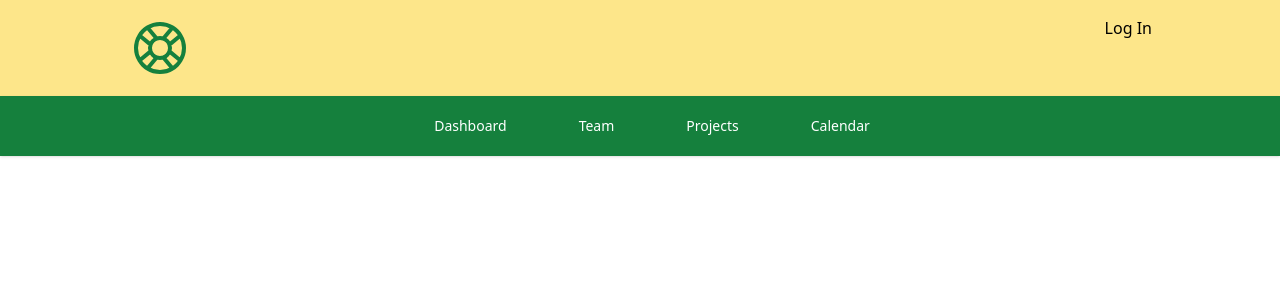
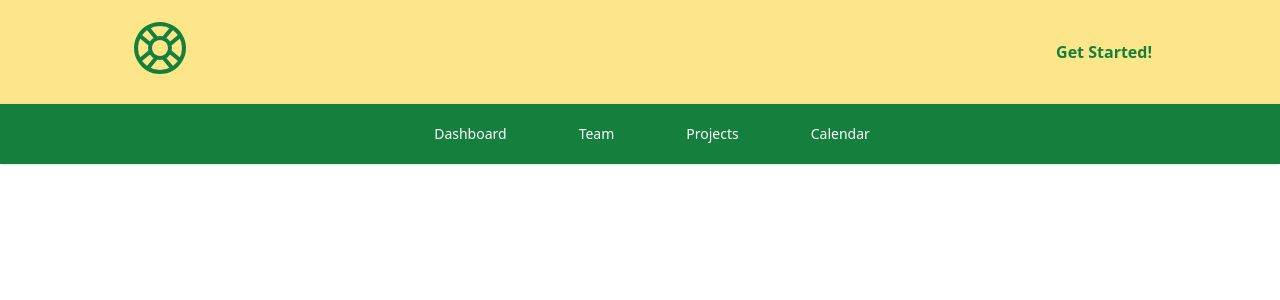
Before and after one commit to mohammed-alialhassan/figurenow, a Next.js app in the folder client/: page /new in a window 1280 px wide. Shown: the top 300 px of the page. Built offline with nearby package versions, Linux system fonts and the light colour scheme.

Commit message:
Prototype version of navbar completed (mobile and desktop)

```diff
--- a/client/components/Navbar.js
+++ b/client/components/Navbar.js
@@ -27,18 +27,21 @@ export default function Navbar() {
             <svg xmlns="http://www.w3.org/2000/svg" fill="none" viewBox="0 0 24 24" strokeWidth={1.5} stroke="currentColor" className="w-16 h-16 stroke-green-700">
   <path strokeLinecap="round" strokeLinejoin="round" d="M16.712 4.33a9.027 9.027 0 011.652 1.306c.51.51.944 1.064 1.306 1.652M16.712 4.33l-3.448 4.138m3.448-4.138a9.014 9.014 0 00-9.424 0M19.67 7.288l-4.138 3.448m4.138-3.448a9.014 9.014 0 010 9.424m-4.138-5.976a3.736 3.736 0 00-.88-1.388 3.737 3.737 0 00-1.388-.88m2.268 2.268a3.765 3.765 0 010 2.528m-2.268-4.796a3.765 3.765 0 00-2.528 0m4.796 4.796c-.181.506-.475.982-.88 1.388a3.736 3.736 0 01-1.388.88m2.268-2.268l4.138 3.448m0 0a9.027 9.027 0 01-1.306 1.652c-.51.51-1.064.944-1.652 1.306m0 0l-3.448-4.138m3.448 4.138a9.014 9.014 0 01-9.424 0m5.976-4.138a3.765 3.765 0 01-2.528 0m0 0a3.736 3.736 0 01-1.388-.88 3.737 3.737 0 01-.88-1.388m2.268 2.268L7.288 19.67m0 0a9.024 9.024 0 01-1.652-1.306 9.027 9.027 0 01-1.306-1.652m0 0l4.138-3.448M4.33 16.712a9.014 9.014 0 010-9.424m4.138 5.976a3.765 3.765 0 010-2.528m0 0c.181-.506.475-.982.88-1.388a3.736 3.736 0 011.388-.88m-2.268 2.268L4.33 7.288m6.406 1.18L7.288 4.33m0 0a9.024 9.024 0 00-1.652 1.306A9.025 9.025 0 004.33 7.288" />
 </svg>
-    <a href='/login'> Log In</a>
+<div className='py-6 flex justify-between'>
+    <a href='/register' className='text-green-700 font-semibold hover:text-amber-400'> Get Started!</a>
+</div>
+
 </div>
 
         </div>
         <div className="mx-auto py-8 sm:py-3 sm:px-4 lg:px-2 bg-green-700 shadow">
             <div className="sm:hidden block px-6 flex justify-between">
-            <svg xmlns="http://www.w3.org/2000/svg" fill="none" viewBox="0 0 24 24" strokeWidth={1.5} stroke="currentColor" className="w-8 h-8 stroke-amber-200">
+            <svg xmlns="http://www.w3.org/2000/svg" fill="none" viewBox="0 0 24 24" strokeWidth={1.5} stroke="currentColor" className="w-10 h-10 stroke-amber-200">
   <path strokeLinecap="round" strokeLinejoin="round" d="M16.712 4.33a9.027 9.027 0 011.652 1.306c.51.51.944 1.064 1.306 1.652M16.712 4.33l-3.448 4.138m3.448-4.138a9.014 9.014 0 00-9.424 0M19.67 7.288l-4.138 3.448m4.138-3.448a9.014 9.014 0 010 9.424m-4.138-5.976a3.736 3.736 0 00-.88-1.388 3.737 3.737 0 00-1.388-.88m2.268 2.268a3.765 3.765 0 010 2.528m-2.268-4.796a3.765 3.765 0 00-2.528 0m4.796 4.796c-.181.506-.475.982-.88 1.388a3.736 3.736 0 01-1.388.88m2.268-2.268l4.138 3.448m0 0a9.027 9.027 0 01-1.306 1.652c-.51.51-1.064.944-1.652 1.306m0 0l-3.448-4.138m3.448 4.138a9.014 9.014 0 01-9.424 0m5.976-4.138a3.765 3.765 0 01-2.528 0m0 0a3.736 3.736 0 01-1.388-.88 3.737 3.737 0 01-.88-1.388m2.268 2.268L7.288 19.67m0 0a9.024 9.024 0 01-1.652-1.306 9.027 9.027 0 01-1.306-1.652m0 0l4.138-3.448M4.33 16.712a9.014 9.014 0 010-9.424m4.138 5.976a3.765 3.765 0 010-2.528m0 0c.181-.506.475-.982.88-1.388a3.736 3.736 0 011.388-.88m-2.268 2.268L4.33 7.288m6.406 1.18L7.288 4.33m0 0a9.024 9.024 0 00-1.652 1.306A9.025 9.025 0 004.33 7.288" />
 </svg>
 
 <h1 className='text-white py-2 text-xl font-bold'> Figurenow </h1>
-            <svg xmlns="http://www.w3.org/2000/svg" fill="none" viewBox="0 0 24 24" strokeWidth={1.5} stroke="currentColor" className="w-8 h-8 hover:stroke-amber-300">
+            <svg xmlns="http://www.w3.org/2000/svg" fill="none" viewBox="0 0 24 24" strokeWidth={1.5} stroke="currentColor" className="w-10 h-10 hover:stroke-amber-300">
   <path strokeLinecap="round" strokeLinejoin="round" d="M3.75 6.75h16.5M3.75 12h16.5m-16.5 5.25h16.5" />
 </svg>
 
```
